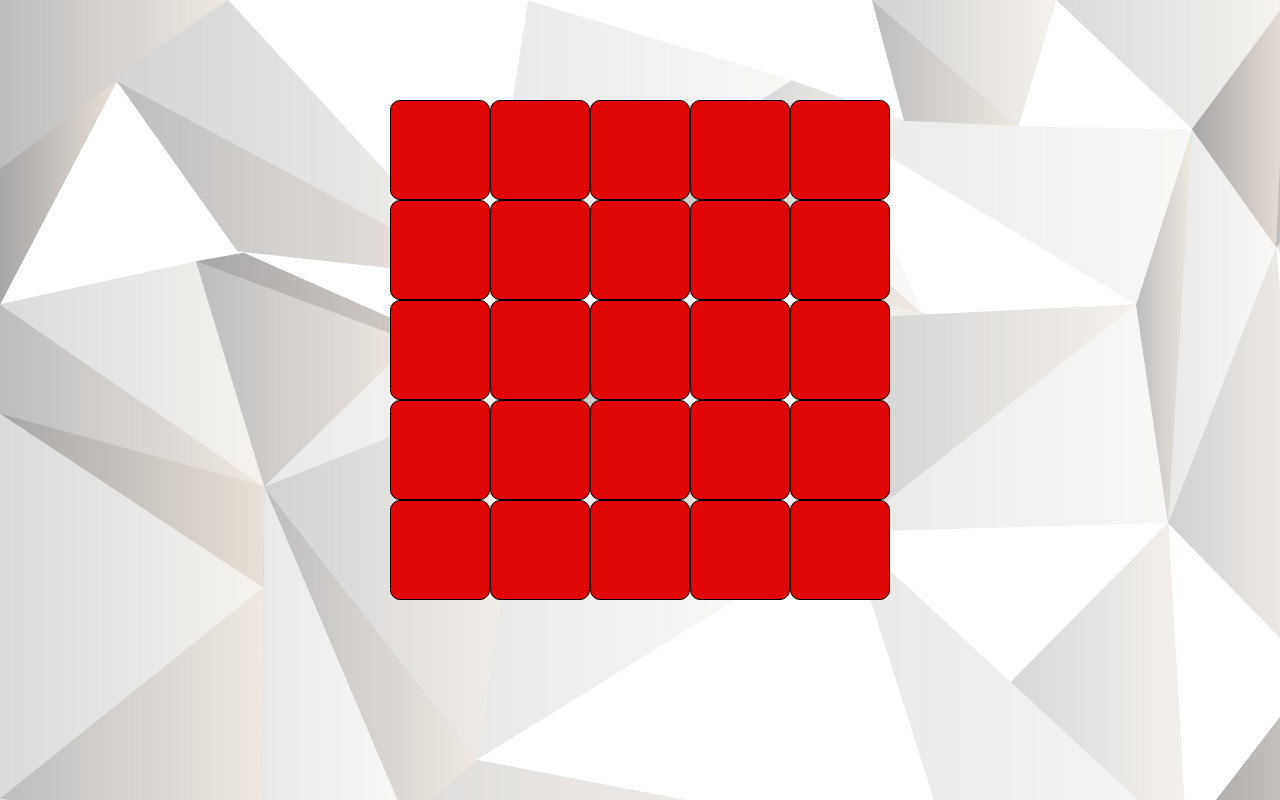
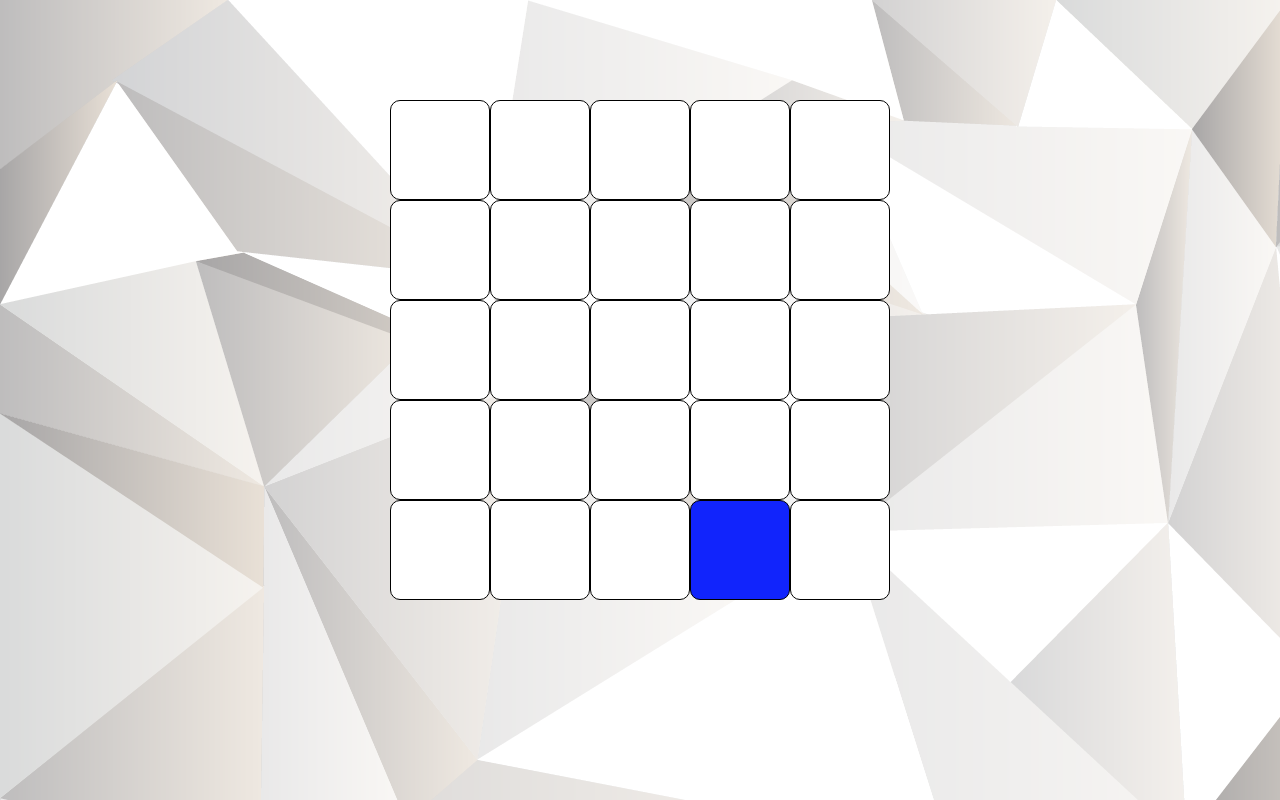
Before and after one commit to ChineduEjiogu1/cssi, a plain HTML site: page myProject1/index.html in a window 1280 px wide. Both pictures are taken after a click on the element 740 px from the left and 550 px from the top of the page. Drawn offline with Linux system fonts and the light colour scheme.

Commit message:
Override fixed

```diff
--- a/myProject1/index.html
+++ b/myProject1/index.html
@@ -3,7 +3,7 @@
 <head>
     <meta charset="utf-8" />
     <meta http-equiv="X-UA-Compatible" content="IE=edge">
-    <title>A Master of Memory</title>
+    <title>Master of Memory</title>
     <meta name="viewport" content="width=device-width, initial-scale=1">
     <link rel="stylesheet" type="text/css" media="screen" href="style.css" />
 
--- a/myProject1/script.js
+++ b/myProject1/script.js
@@ -14,10 +14,14 @@ playingTile.forEach((e)=>{
 function colorChange(e){
     console.log("patternTiles inside colorChange: ",patternTiles)
     console.log("classList: ",e.target.classList)
-    console.log("classList: ",e.target.classList == patternTiles)
+    //console.log("classList: ",e.target.classList == patternTiles)
+
     if (! e.target.classList.contains('colorOnClick'))
     {
      lost();
+    }
+    else{
+        document.getElementById(e.target.id).classList.remove("fadeColor");
     }
 }
 
@@ -29,11 +33,6 @@ function colorChange2(e){
     e.target.classList.add("colorOnClick")
     patternTiles.push(this.id);
 
-    if(e.target.classList.contains('colorOnClick'))
-    {
-        !(lost());
-        document.getElementById(items).classList.add('colorOnClick');
-    }
 }
 
 // Random generate Function for pattern and wrong tiles turning red
@@ -54,12 +53,14 @@ function timer(ms) {
     {
         q = Math.floor(Math.random()*tilesIds.length);
         items = tilesIds[q];
+        console.log(items);
         tilesIds.splice(q,1);
-        patternTiles.push(item);
+        patternTiles.push(items);
         console.log(c);
         document.getElementById(items).classList.add('colorOnClick');
         await timer(3000);
         fading()
+        console.log(patternTiles);
     }
     console.log("patternTiles inside randGene: ",patternTiles)
  }
@@ -74,7 +75,8 @@ async function fading()
     for(let i = 0; i <= 9; i++)
     {
         item = patternTiles[i];
-        document.getElementById(items).classList.remove("colorOnClick");
+        // document.getElementById(items).classList.remove("colorOnClick");
+        document.getElementById(items).classList.add("fadeColor");
         await timer(3000);
     }
 }
--- a/myProject1/style.css
+++ b/myProject1/style.css
@@ -27,6 +27,11 @@ body
         background-color:rgb(17, 36, 252);
     }
 
+    .fadeColor
+    {
+        background-color: white;
+    }
+
     .failOnClick
     {
       background-color:rgb(224, 6, 6);
```
Also changed, not shown: myProject1/Problems and features.txt.
